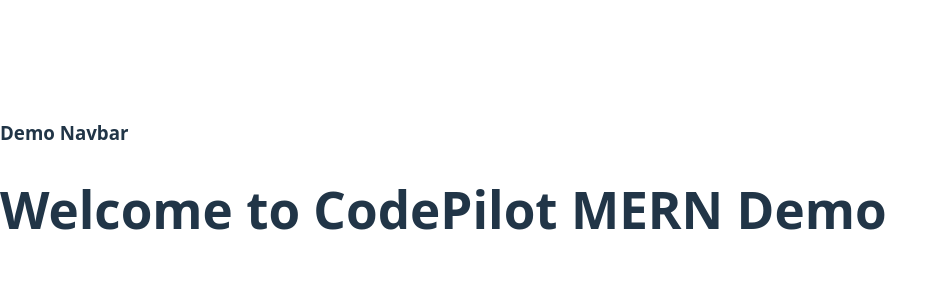
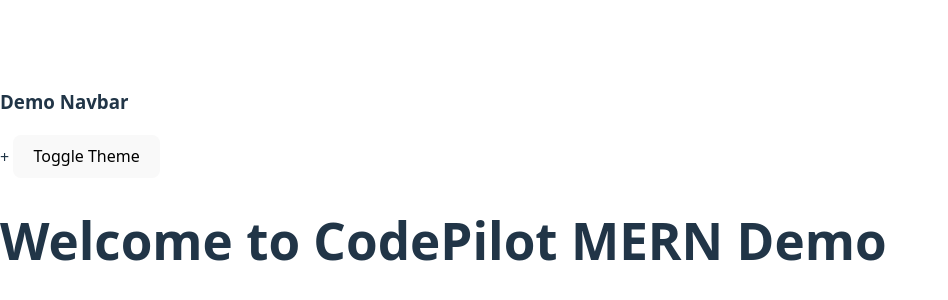
Before and after one commit to gamakagami/test-1, a React (Vite) app in the folder client/: page / in a window 1280 px wide. Shown: the part 214-514 px from the top of the page, without its empty margins (0-948 px from the left). Built offline with nearby package versions, Linux system fonts and the light colour scheme.

Commit message:
Add theme toggle button

```diff
--- a/client/src/components/Navbar.jsx
+++ b/client/src/components/Navbar.jsx
@@ -2,6 +2,7 @@
    return (
      <nav>
        <h3>Demo Navbar</h3>
++      <button onClick={() => setDark(!dark)}>Toggle Theme</button>
      </nav>
    );
  }
```
Lines whose indentation alone changed are shown as unchanged.
